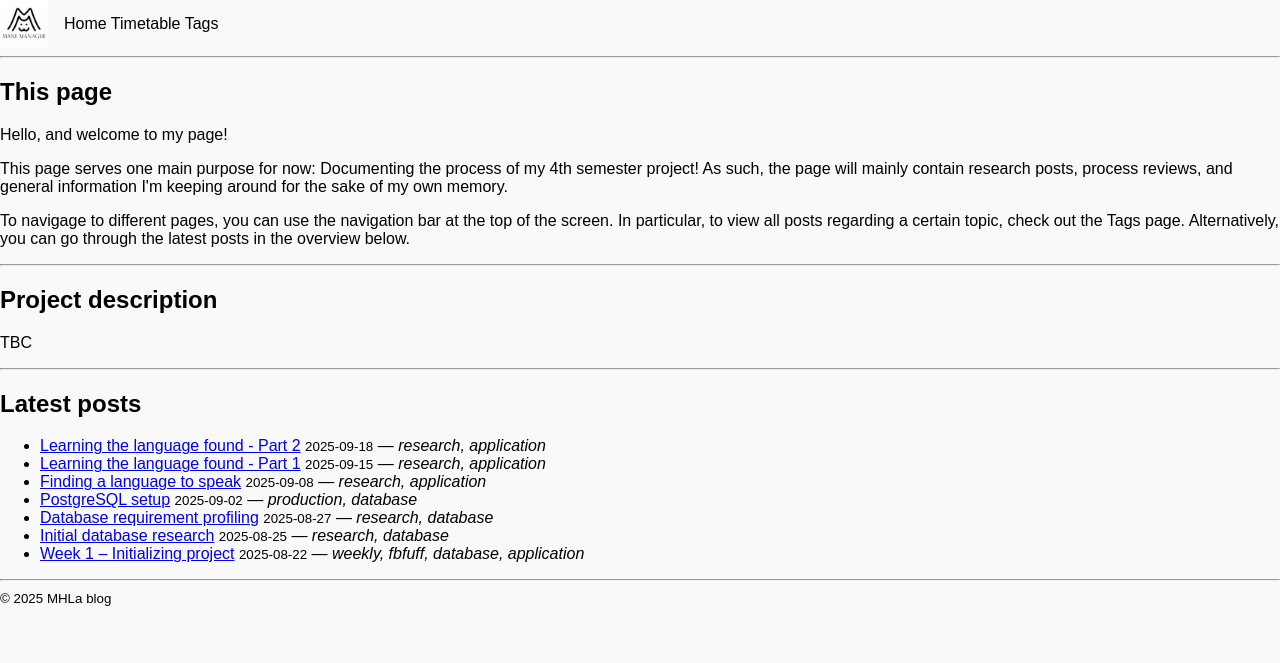
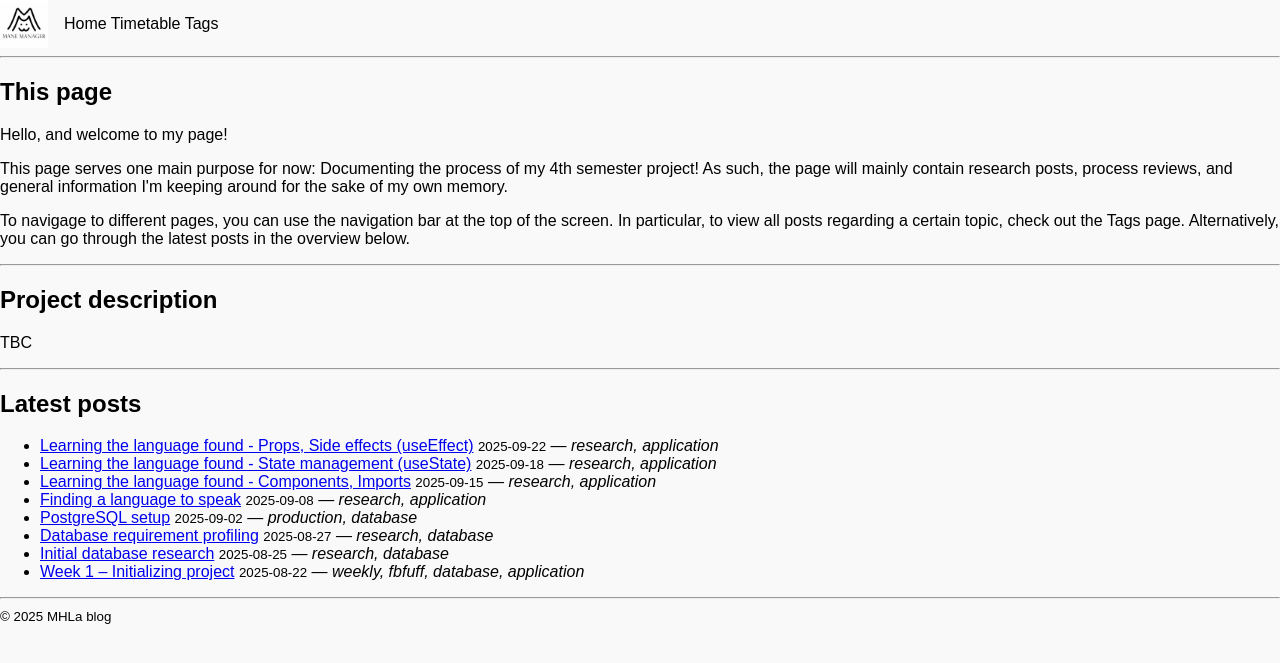
Before and after one commit to MHLaDMOoF24/mhladmoof24.github.io, a Jekyll site: the page built from index.html, in a window 1280 px wide. Shown: the top 663 px of the page. Built offline with Jekyll 4.4.1, drawn with Linux system fonts in a browser that asks for light colours; part of the change alters nothing that is shown.

Commit message:
Props and Side effects post. Minor link and title changes to two previous posts in the experimentation series.

````diff
--- a/_posts/2025-09-15-react_on_typescript.md
+++ b/_posts/2025-09-15-react_on_typescript.md
@@ -1,6 +1,6 @@
 ---
 layout: post
-title: "Learning the language found - Part 1"
+title: "Learning the language found - Components, Imports"
 tags: [research, application]
 ---
 
--- a/_posts/2025-09-18-state_management.md
+++ b/_posts/2025-09-18-state_management.md
@@ -1,12 +1,12 @@
 ---
 layout: post
-title: "Learning the language found - Part 2"
+title: "Learning the language found - State management (useState)"
 tags: [research, application]
 ---
 
 ## \{introduction\}
 ### \{reasoning\}
-This is a continuation of the previous post, ["Learning the language found - Part 1"](./2025-09-01-react_on_typescript.md), where we started experimenting with the functionality of TypeScript and React.
+This is a continuation of the previous post, ["Learning the language found - Components, Imports"](./2025-09-15-react_on_typescript.md), where we started experimenting with the functionality of TypeScript and React.
 This post is a direct continuation of that, and will be mostly consisting of notes and code snippets, explaining my understanding of the different functions I deem potentially necessary for the main project.
 For now, the functionalities themselves are the very basis of TypeScript and React, and therefore no notes of reasoning will be included, although reasoning will become more relevant as we dig into more niche functions.
 
@@ -14,6 +14,7 @@ For now, the functionalities themselves are the very basis of TypeScript and Rea
 
 ## New innovations, never before seen! (by me, at least)
 ### State management
+###### useState
 Within React, state management is a core concept that allows components to manage and respond to changes in data.
 State is used to hold variable object information.
 When the state changes, React re-renders the component to reflect the new state.
@@ -62,8 +63,8 @@ To recap:
 #### Alternatives?
 Supposedly there are other state management libraries, but this seems to be the built-in way of doing it.
 
-#### A quick resource that is beyond me
-A video I found that helped me understand state management better, even without having run into the subject of the video myself:
+#### A quick resource
+A video I found that helped me understand state management better, even without having run into the issues highlighted in the video myself:
 - [You Are Using useState Wrong (and how to fix it)](https://www.youtube.com/watch?v=MO-w7Y4zRl0)
 
 ---
--- /dev/null
+++ b/_posts/2025-09-22-props_and_useeffect.md
@@ -0,0 +1,143 @@
+---
+layout: post
+title: "Learning the language found - Props, Side effects (useEffect)"
+tags: [research, application]
+---
+
+## Assertion of knowledge
+In the previous post, ["Learning the language found - State management (useState)"](./2025-09-18-state_management.md), we detailed State Management. From that, there were two main paths we could, and should, explore: **Props and Side effects**.
+Since we're able to handle creating a component, then importing it and managing its state, the next step is to pass variables into it.
+At the same time, there's an offshoot of state management that deals with things happening outside of React's normal rendering flow, which is what side effects are for.
+
+And spoiler warning, this is the last post of three out-of-project experimentation posts. More on that later.
+
+---
+
+## Prop-erly handling side effects
+### Props
+###### Properties
+Relatively simple concept, considering what else we've covered, but the handling of it is very core to what differentiates TypeScript from JavaScript.
+Props are data passed into components from the parent of said component. This is part of why components are so reusable, as you can change looks or behaviours by passing different props into two instances of the same component.
+
+Let's have a quick showcase on how this works.
+First, a component with props:
+  ```typescript
+  type GreetingProps = {
+    name: string;
+    greeting: boolean;
+  };
+
+  export function Greeting({ name, greeting }: GreetingProps) {
+    return <h1>{greeting ? `Hello` : `Goodbye`}, {name}!</h1>;
+  }
+  ```
+The exported function takes in a `name` prop, and uses it to display one of two greetings, depending on a given `greeting` prop.
+It does this by taking in the props as an object, and deconstructing it through the GreetingProps type.
+Once that is done, the function can use the props as normal variables, and return the information to the parent.
+  ```typescript
+  import { Greeting } from "./Greeting";
+
+  export function App() {
+    return (
+     <div>
+        <Greeting name="Alice" greeting={true} />
+        <Greeting name="Bob" greeting={false} />
+      </div>
+    );
+  }
+  ```
+The example above will render the following text:
+  ```
+  Hello, Alice!
+  Goodbye, Bob!
+  ```
+
+Quick recap:
+1. Props are values passed from parent → child.
+2. They make components configurable and reusable.
+3. In TypeScript, you define a props type to keep them safe and predictable.
+
+#### TypeScript is special
+In JavaScript, the following would've been valid for the component above:
+  ```javascript
+  export function Greeting({ name, greeting }) {
+    return <h1>{greeting ? `Hello` : `Goodbye`}, {name}!</h1>;
+  }
+  ```
+This would work, but it lacks the type safety that TypeScript provides, in that anything could be parsed into those props, be it strings, bools, ints, you name it.
+
+
+### Side effects
+###### useEffect
+TL;DR Side effects are things that happens as a result of another change.
+
+In React, some things don’t fit into the normal flow of rendering a component. For example: fetching data from an API, setting up a timer, or updating something outside the component. These are called **side effects**.
+React gives us the `useEffect` hook to handle these. It takes two inputs:
+1. A function with the code you want to run (your side effect).
+2. An optional “dependency array” that tells React *when* to run it again\*.
+
+\*If you don’t give it the array, the effect runs after **every render**. If you give it an empty array (`[]`), it only runs once when the component first loads.
+
+#### Example
+Imagine we want to set the document title to show how many times a button has been clicked.
+We’ll use both `useState` (to count clicks) and `useEffect` (to update the title).
+
+First, import the hooks:
+  ```typescript
+  import { useState, useEffect } from "react";
+  ```
+Then, set up the state for counting clicks:
+  ```typescript
+  const [count, setCount] = useState(0);
+  ```
+With this in place, lets set up the useEffect to update the document title:
+  ```typescript
+  useEffect(() => {
+    document.title = `Clicked ${count} times`;
+  }, [count]);
+  ```
+And finally we need the button to increment the count:
+  ```typescript
+  <button onClick={() => setCount(count + 1)}>
+    Clicked {count} times!
+  </button>
+  ```
+Putting this together in a component, we end up with:
+  ```typescript
+  import { useState, useEffect } from "react";
+
+  export function ClickTitleButton() {
+    const [count, setCount] = useState(0);
+
+    useEffect(() => {
+      document.title = `Clicked ${count} times`;
+    }, [count]);
+
+    return (
+      <button onClick={() => setCount(count + 1)}>
+        Clicked {count} times!
+      </button>
+    );
+  }
+  ```
+
+Threecap:
+1. Import `useEffect` from React.
+2. Write a function inside a useEffect object for the side effect you want.
+3. Use the dependency array to control when it runs (empty = once, value = runs on change, none = every render).
+
+#### Why useEffect?
+In the example above, we have a React component that counts clicks. This means that useState will automatically proliferate into other parts that React handles.
+The issue is that the document title is **outside of React’s "ownership"**, so useEffect is needed to have the state change spread outside of React's normal rendering.
+
+
+---
+
+## Resources
+- [12 useState & useEffect Mistakes Junior React Developers Make](https://www.youtube.com/watch?v=-yIsQPp31L0)
+
+---
+
+## Okay, so what now?
+Now, we make the project. I'm pretty sure the basics are covered, at least enough that it can be begun. Everything that I need to learn can be either done within the project, or put out into the experimentation project for testing.
+As it stands, the experiments are done. Time to get cooking.
--- a/styles.css
+++ b/styles.css
@@ -114,6 +114,11 @@ h4 + p {
         margin: 1.5rem 0 .75rem;
     }
 
+    .prose h6 {
+        margin: 1rem 0 .5rem;
+        font-style: italic;
+    }
+
     .prose p {
         margin: .75rem 0;
         padding-left: 8px;
````
